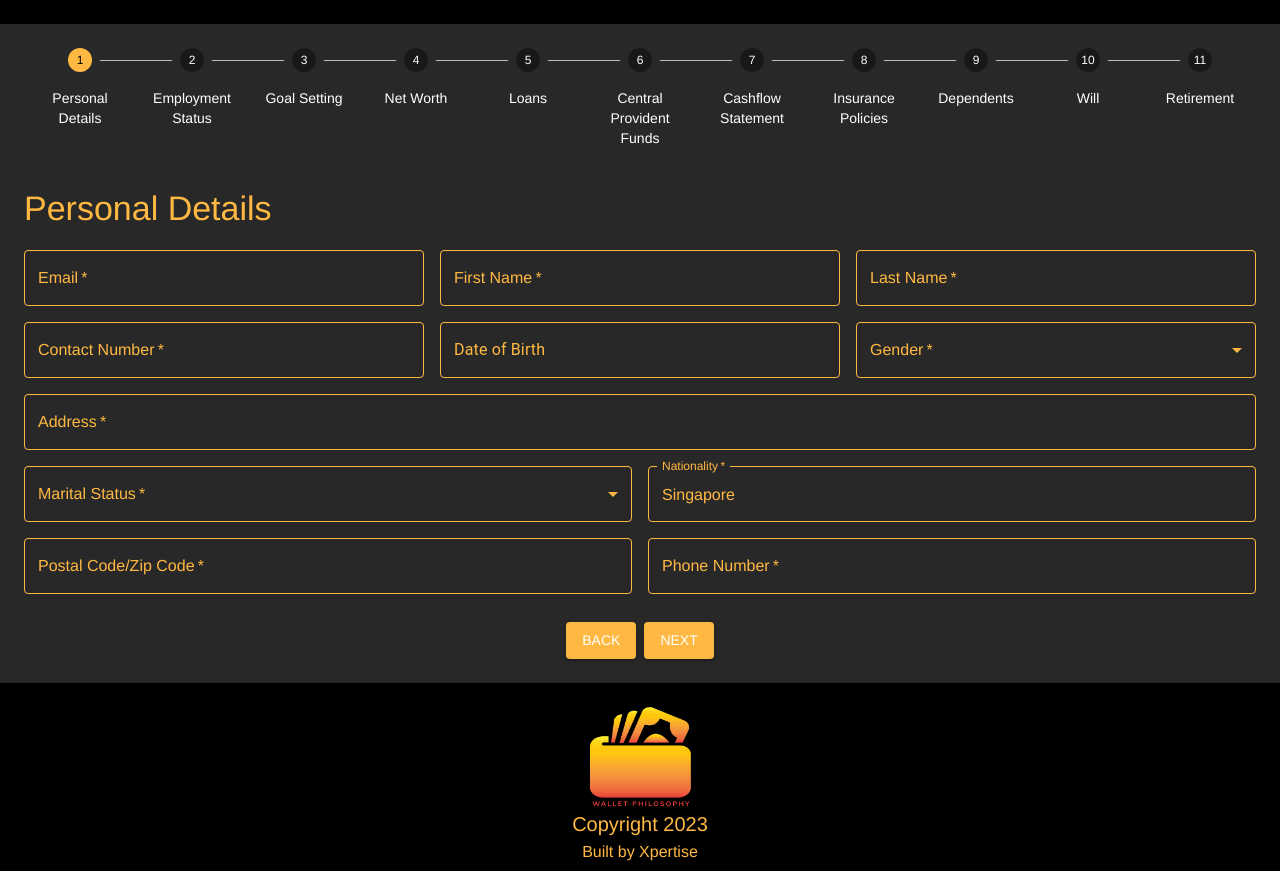
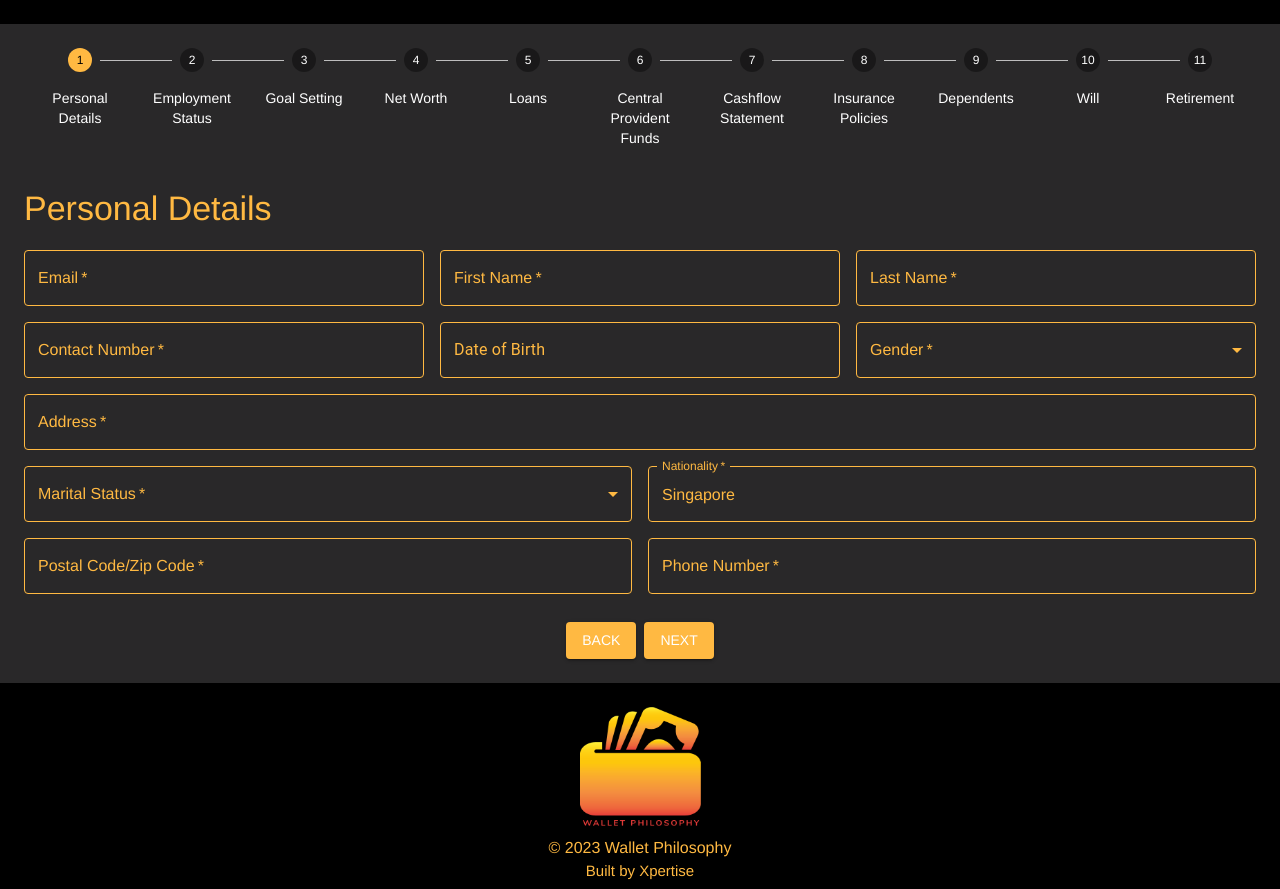
Before and after one commit to beardedfatman/react-questionnaire, a React (Create React App) app: page / in a window 1280 px wide. Built offline with nearby package versions, Linux system fonts and the light colour scheme.

Commit message:
786 changes

```diff
--- a/src/components/Main/index.jsx
+++ b/src/components/Main/index.jsx
@@ -179,14 +179,14 @@ function Main() {
       >
         <img
           src={"Asset-3.png"}
-          style={{ width: "101px", height: "101px" }}
+          style={{ width: "121px", height: "121px" }}
           className="App-logo"
           alt="logo"
         />
-        <Typography variant="h6" sx={{ color: "#ffb942" }}>
-          Copyright 2023
+        <Typography variant="p" sx={{ color: "#ffb942", mt: 1 }}>
+          © 2023 Wallet Philosophy
         </Typography>
-        <Typography variant="p" sx={{ color: "#ffb942" }}>
+        <Typography variant="p" sx={{ color: "#ffb942", fontSize: "15px" }}>
           Built by Xpertise
         </Typography>
       </Box>
```
